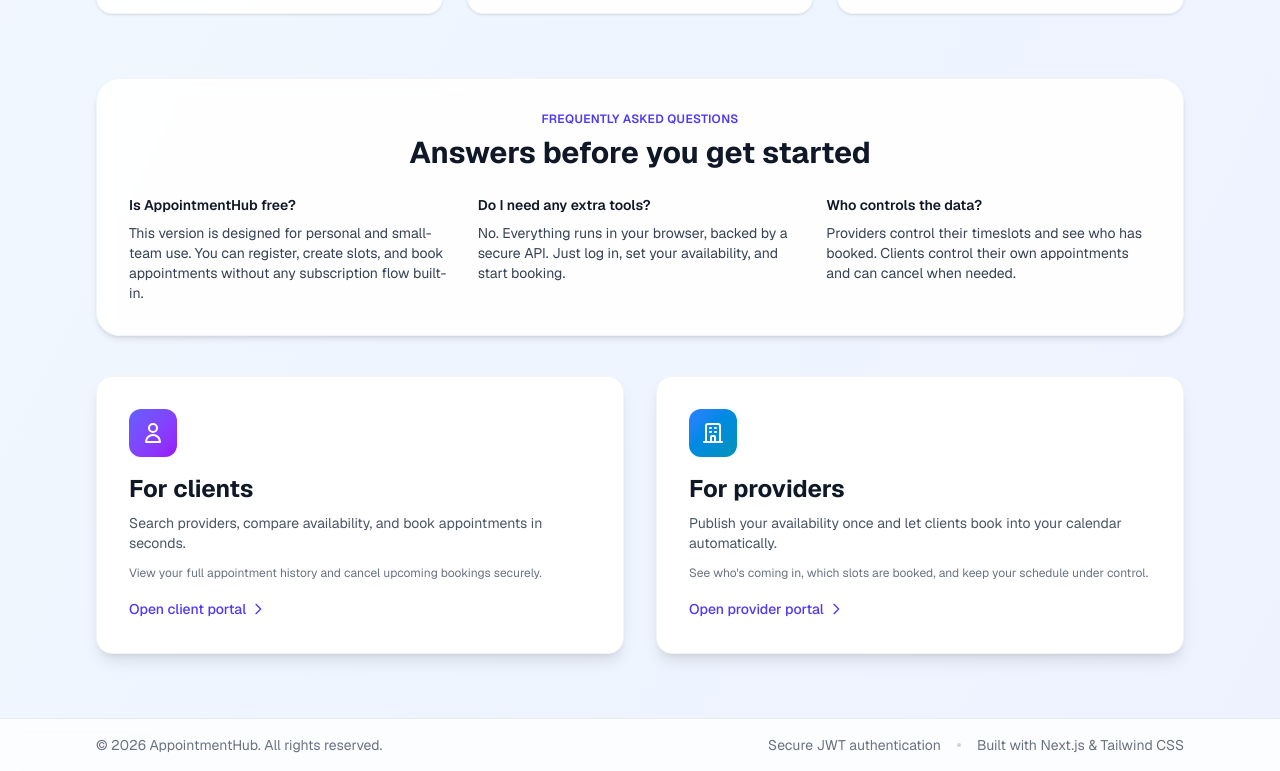
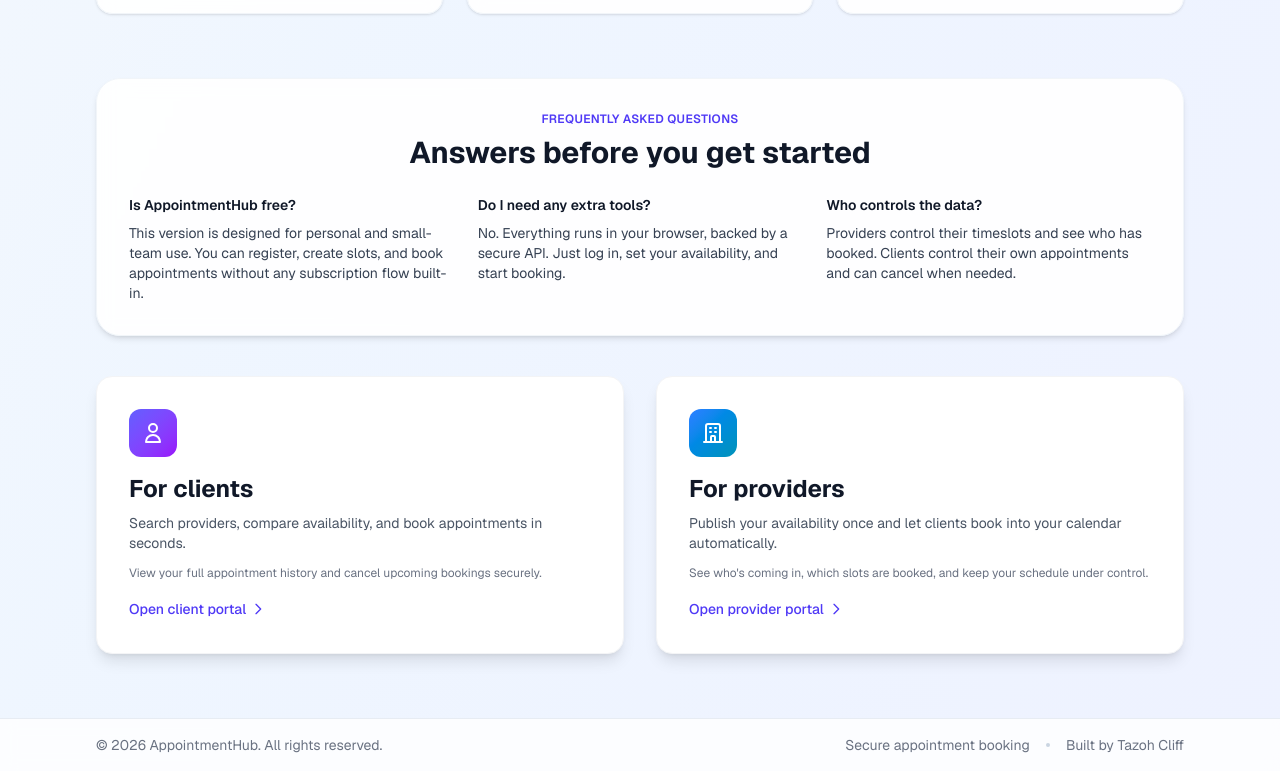
Before and after one commit to Taz67968/appointment-booking, a Next.js app in the folder frontend/: page / in a window 1280 px wide. Shown: the part 1849-2620 px from the top of the page. Built offline with nearby package versions, Linux system fonts and the light colour scheme; no server answers.

Commit message:
made a little change on the ui

```diff
--- a/frontend/app/page.tsx
+++ b/frontend/app/page.tsx
@@ -21,7 +21,7 @@
               href="/auth/login?role=client"
               className="text-gray-700 hover:text-indigo-600 font-medium"
             >
-              SignIn
+              Sign In
             </Link>
 
             <Link
@@ -495,9 +495,9 @@
         <div className="max-w-6xl mx-auto px-4 sm:px-6 lg:px-8 py-4 flex flex-col sm:flex-row items-center justify-between gap-2 text-xs sm:text-sm text-gray-500">
           <p>© {new Date().getFullYear()} AppointmentHub. All rights reserved.</p>
           <div className="flex items-center gap-4">
-            <span>Secure JWT authentication</span>
+            <span>Secure appointment booking</span>
             <span className="hidden sm:inline-block w-1 h-1 rounded-full bg-slate-300" />
-            <span className="hidden sm:inline-block">Built with Next.js & Tailwind CSS</span>
+            <span className="hidden sm:inline-block">Built by Tazoh Cliff</span>
           </div>
         </div>
       </footer>
```
